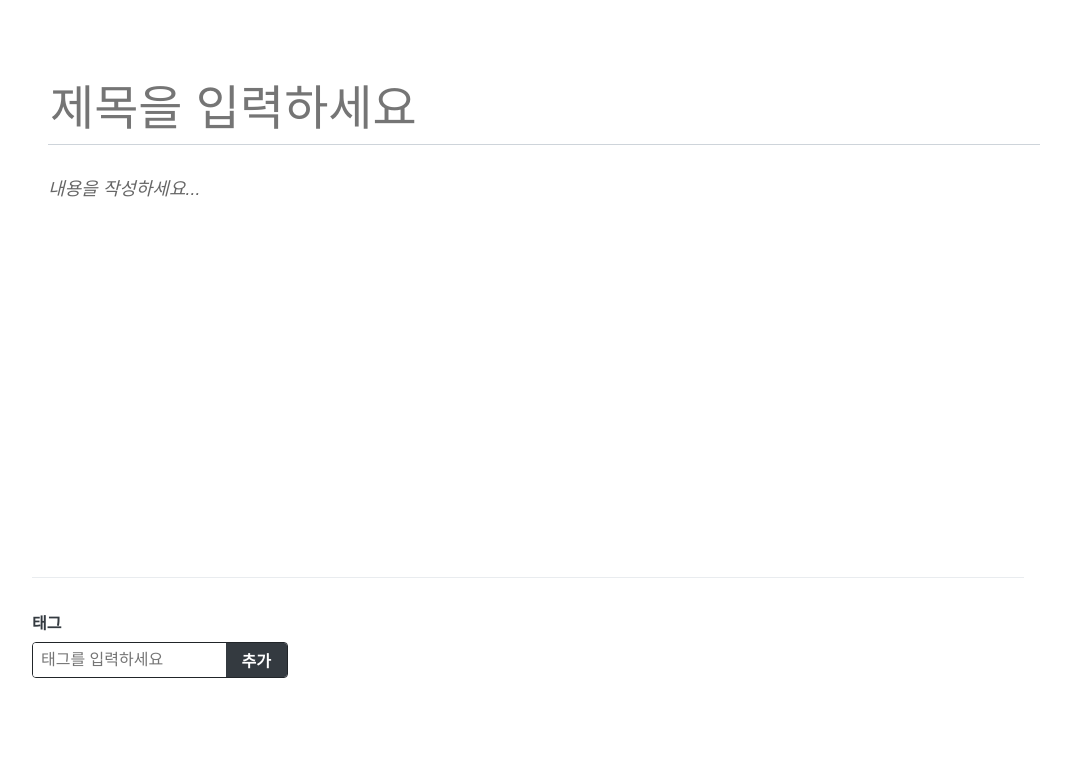
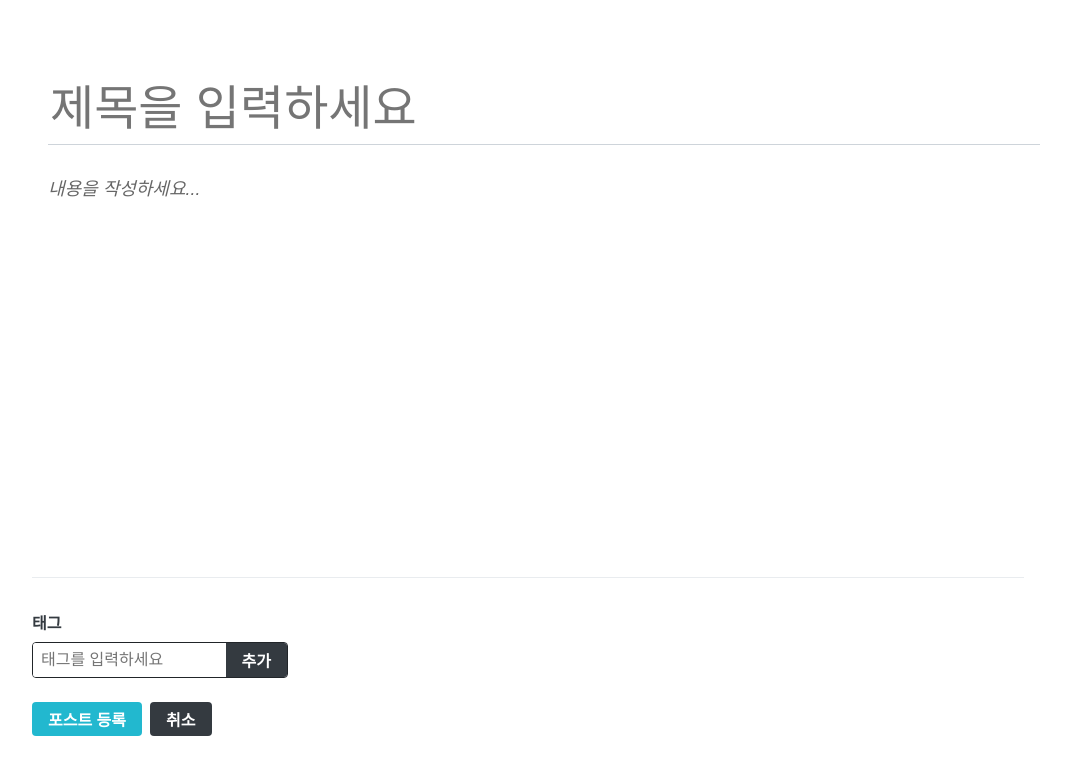
Before and after one commit to zerofe13/blog_project, a React (Create React App) app in the folder blog-frontend/: page /write in a window 1280 px wide. Shown: the top 774 px of the page, without its empty margins (112-1183 px from the left). Built offline with nearby package versions, Linux system fonts and the light colour scheme.

Commit message:
WriteButton

```diff
--- /dev/null
+++ b/blog-frontend/src/components/write/WriteActionButtons.js
@@ -0,0 +1,31 @@
+import React from 'react';
+import styled from 'styled-components';
+import Button from '../common/Button';
+
+const WriteActionButtonsBlock = styled.div`
+  margin-top: 1rem;
+  margin-bottom: 3rem;
+  button + button {
+    margin-left: 0.5rem;
+  }
+`;
+
+const StyledButton = styled(Button)`
+  height: 2.125rem;
+  & + & {
+    margin-left: 0.5rem;
+  }
+`;
+
+const WriteActionButtons = ({ onCancel, onPublish }) => {
+  return (
+    <WriteActionButtonsBlock>
+      <StyledButton cyan onClick={onPublish}>
+        포스트 등록
+      </StyledButton>
+      <StyledButton onClick={onCancel}>취소</StyledButton>
+    </WriteActionButtonsBlock>
+  );
+};
+
+export default WriteActionButtons;
--- a/blog-frontend/src/pages/WritePage.js
+++ b/blog-frontend/src/pages/WritePage.js
@@ -2,12 +2,14 @@
 import Editor from '../components/write/Editor';
 import TagBox from '../components/write/TagBox';
 import Responsive from '../components/common/Responsive';
+import WriteActionButtons from '../components/write/WriteActionButtons';
 
 const WritePage = () => {
   return (
     <Responsive>
       <Editor />
       <TagBox />
+      <WriteActionButtons />
     </Responsive>
   );
 };
```
